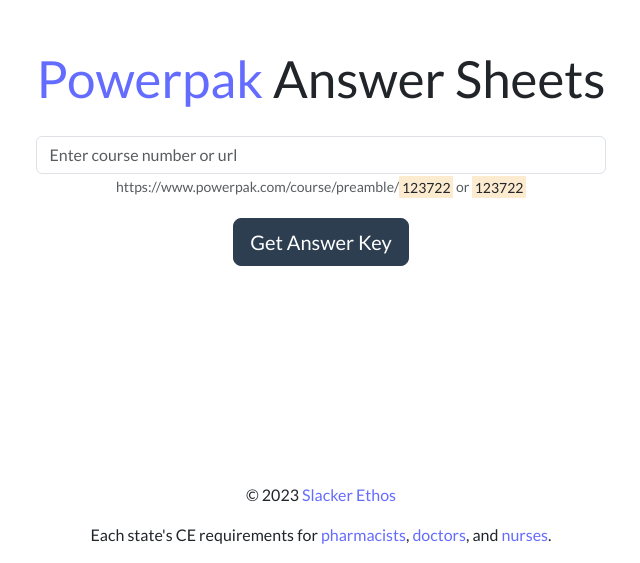
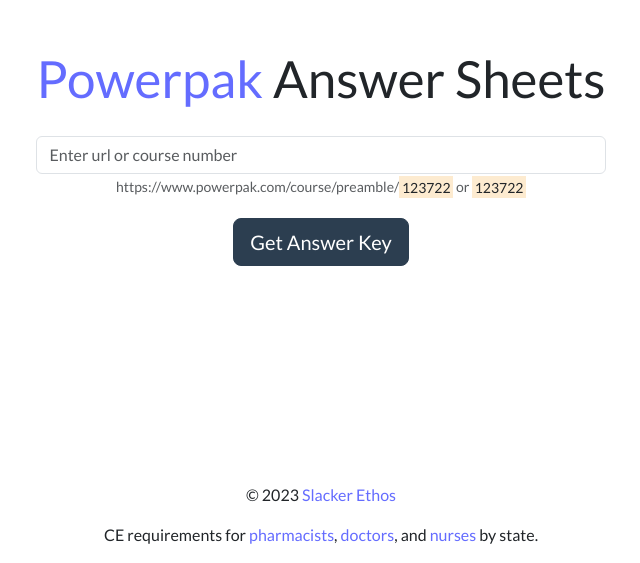
Before and after one commit to kondanna/powerpak, a React (Vite) app: page / in a window 1280 px wide. Shown: the part 237-800 px from the top of the page, without its empty margins (319-959 px from the left). Built offline with nearby package versions, Linux system fonts and the light colour scheme.

Commit message:
updates wording

```diff
--- a/index.html
+++ b/index.html
@@ -18,7 +18,7 @@
     left: 50%;
     transform: translateX(-50%);">
   <p style="text-align: center;">&copy; 2023 <a href="https://slackerethos.com">Slacker Ethos</a></p>
-  <p style="text-align: center;">Each state's CE requirements for <a href="https://www.medscape.org/public/pharmcestaterequirements">pharmacists</a>, <a href="https://www.medscape.org/public/staterequirements">doctors</a>, and <a href="https://www.medscape.org/public/nursecestaterequirements">nurses</a>.</p>
+  <p style="text-align: center;">CE requirements for <a href="https://www.medscape.org/public/pharmcestaterequirements">pharmacists</a>, <a href="https://www.medscape.org/public/staterequirements">doctors</a>, and <a href="https://www.medscape.org/public/nursecestaterequirements">nurses</a> by state.</p>
 </footer>
 
 </html>
--- a/src/App.tsx
+++ b/src/App.tsx
@@ -31,7 +31,7 @@ const UrlInputField = () => {
   return (
     <>
       <div className="form-group" style={{ padding: '10px' }}>
-        <input type="text" className="form-control" placeholder="Enter course number or url" value={inputValue} onChange={handleChange} />
+        <input type="text" className="form-control" placeholder="Enter url or course number" value={inputValue} onChange={handleChange} />
         <small className="form-text text-muted">https://www.powerpak.com/course/preamble/<mark>123722</mark> or <mark>123722</mark></small>
       </div>
       <div style={{ padding: '10px', marginBottom: '10px' }}>
```
